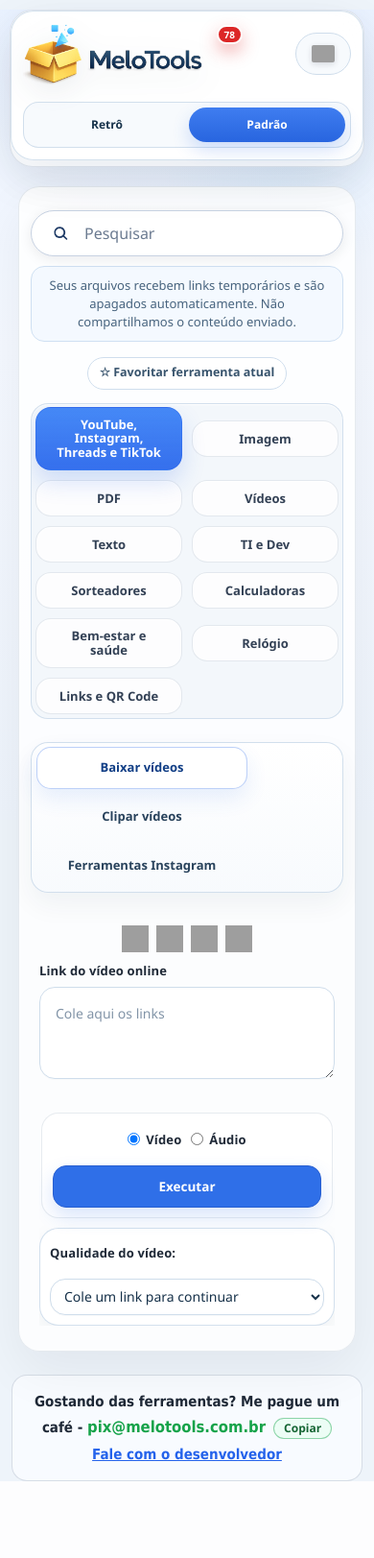
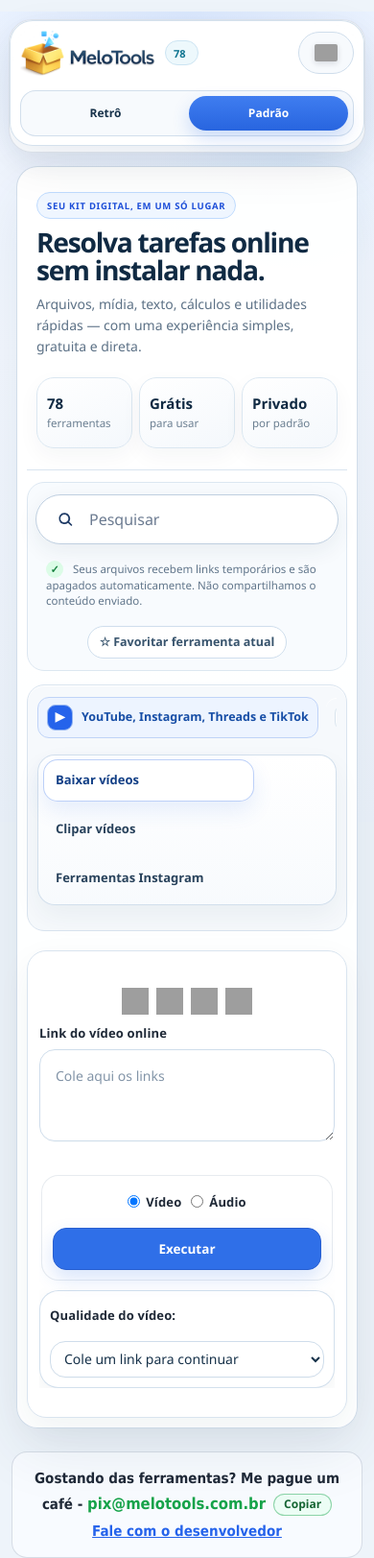
Before and after one commit to meloisonfire-hub/MeloTools, a Flask app: page / in a window 390 px wide. Shown: the whole page at 96% size. Before the commit the page ends 1543 px from the top, so only its background shows below. Run offline with Flask 3, Linux system fonts and the light colour scheme; some libraries are stand-ins or nearby versions; grey boxes are pictures that could not be loaded.

Commit message:
Refina interface e navegacao responsiva

```diff
--- /dev/null
+++ b/static/css/ui-refinement.css
@@ -0,0 +1,589 @@
+/* MeloTools workspace refinement.
+   Loaded after the legacy styles so the default theme has one clear visual system. */
+
+html[data-ui-theme="xp"] .workspace-hero,
+html[data-ui-theme="xp"] .workspace-nav-heading,
+html[data-ui-theme="xp"] .workspace-tools-heading,
+html[data-ui-theme="xp"] .main-tab-icon {
+  display: none !important;
+}
+
+html[data-ui-theme="xp"] .discovery-panel,
+html[data-ui-theme="xp"] .workspace-grid,
+html[data-ui-theme="xp"] .tool-stage {
+  display: contents !important;
+}
+
+html[data-ui-theme="saas"] {
+  --workspace-navy: #102a43;
+  --workspace-blue: #2563eb;
+  --workspace-blue-dark: #1d4ed8;
+  --workspace-cyan: #0891b2;
+  --workspace-line: #d9e4ef;
+  --workspace-soft: #f6f9fc;
+}
+
+html[data-ui-theme="saas"] .header {
+  width: min(1240px, calc(100% - 28px)) !important;
+  margin-top: 12px !important;
+  top: 8px !important;
+}
+
+html[data-ui-theme="saas"] .header-top {
+  grid-template-columns: auto 1fr auto !important;
+  min-height: 76px !important;
+  padding: 9px 16px !important;
+  border-radius: 24px !important;
+  background: rgba(255, 255, 255, .88) !important;
+  box-shadow: 0 12px 38px rgba(23, 50, 74, .08) !important;
+}
+
+html[data-ui-theme="saas"] .saas-header-spacer {
+  display: none !important;
+}
+
+html[data-ui-theme="saas"] .saas-brand {
+  grid-column: 1 !important;
+  grid-row: 1 !important;
+  justify-content: flex-start !important;
+  gap: 10px !important;
+}
+
+html[data-ui-theme="saas"] .saas-brand-logo {
+  height: 58px !important;
+  max-width: 250px !important;
+  filter: none !important;
+}
+
+html[data-ui-theme="saas"] .mt-tools-badge-dot-saas {
+  position: static !important;
+  width: auto !important;
+  min-width: 0 !important;
+  height: 30px !important;
+  padding: 0 10px !important;
+  gap: 4px !important;
+  border: 1px solid #cce4f2 !important;
+  border-radius: 999px !important;
+  background: #edf8fc !important;
+  color: #23627a !important;
+  font-size: 11px !important;
+  font-weight: 750 !important;
+  line-height: 1 !important;
+  box-shadow: none !important;
+  white-space: nowrap !important;
+}
+
+html[data-ui-theme="saas"] .mt-tools-badge-dot-saas strong {
+  color: #0e7490 !important;
+  font-size: 12px !important;
+}
+
+html[data-ui-theme="saas"] .theme-switcher {
+  grid-column: 3 !important;
+  margin-right: 56px !important;
+}
+
+html[data-ui-theme="saas"] .wrap {
+  width: min(1240px, calc(100% - 28px)) !important;
+  margin: 22px auto 46px !important;
+}
+
+html[data-ui-theme="saas"] .card {
+  padding: 24px !important;
+  border-color: rgba(204, 218, 232, .9) !important;
+  border-radius: 28px !important;
+  background: rgba(255, 255, 255, .94) !important;
+  box-shadow: 0 22px 65px rgba(23, 50, 74, .09) !important;
+}
+
+html[data-ui-theme="saas"] .workspace-hero {
+  display: grid !important;
+  grid-template-columns: minmax(0, 1.45fr) minmax(340px, .85fr) !important;
+  align-items: center !important;
+  gap: 34px !important;
+  padding: 14px 12px 28px !important;
+  border-bottom: 1px solid var(--workspace-line) !important;
+}
+
+html[data-ui-theme="saas"] .workspace-eyebrow {
+  display: inline-flex !important;
+  align-items: center !important;
+  min-height: 28px !important;
+  padding: 0 10px !important;
+  border: 1px solid #bfdbfe !important;
+  border-radius: 999px !important;
+  background: #eff6ff !important;
+  color: #1d4ed8 !important;
+  font-size: 11px !important;
+  font-weight: 820 !important;
+  letter-spacing: .075em !important;
+  text-transform: uppercase !important;
+}
+
+html[data-ui-theme="saas"] .workspace-hero h1 {
+  max-width: 720px !important;
+  margin: 12px 0 10px !important;
+  color: var(--workspace-navy) !important;
+  font-size: clamp(2rem, 3.2vw, 3.15rem) !important;
+  font-weight: 850 !important;
+  letter-spacing: -.045em !important;
+  line-height: 1.02 !important;
+}
+
+html[data-ui-theme="saas"] .workspace-hero-copy > p {
+  max-width: 690px !important;
+  margin: 0 !important;
+  color: #5c7186 !important;
+  font-size: 15.5px !important;
+  line-height: 1.6 !important;
+}
+
+html[data-ui-theme="saas"] .workspace-proof {
+  display: grid !important;
+  grid-template-columns: repeat(3, minmax(0, 1fr)) !important;
+  gap: 9px !important;
+}
+
+html[data-ui-theme="saas"] .workspace-proof span {
+  display: flex !important;
+  min-height: 84px !important;
+  flex-direction: column !important;
+  align-items: flex-start !important;
+  justify-content: center !important;
+  gap: 4px !important;
+  padding: 13px !important;
+  border: 1px solid #dbe7f1 !important;
+  border-radius: 18px !important;
+  background: linear-gradient(155deg, #ffffff, #f4f8fc) !important;
+  color: #6b7f91 !important;
+  font-size: 11.5px !important;
+  line-height: 1.25 !important;
+  box-shadow: 0 8px 22px rgba(23, 50, 74, .045) !important;
+}
+
+html[data-ui-theme="saas"] .workspace-proof strong {
+  color: var(--workspace-navy) !important;
+  font-size: 15px !important;
+  font-weight: 830 !important;
+}
+
+html[data-ui-theme="saas"] .discovery-panel {
+  margin: 18px 0 22px !important;
+  padding: 16px !important;
+  border: 1px solid #dce7f1 !important;
+  border-radius: 22px !important;
+  background: #f8fbfe !important;
+}
+
+html[data-ui-theme="saas"] #toolSearchWrap.tool-search {
+  width: min(720px, 100%) !important;
+  margin: 0 auto 10px !important;
+}
+
+html[data-ui-theme="saas"] #toolSearchWrap .tool-search-row {
+  min-height: 52px !important;
+  border-color: #bfcfe0 !important;
+  box-shadow: 0 7px 22px rgba(23, 50, 74, .07) !important;
+}
+
+html[data-ui-theme="saas"] #toolSearchWrap .tool-search-row:focus-within {
+  border-color: #7aa2ef !important;
+  box-shadow: 0 0 0 4px rgba(37, 99, 235, .11), 0 9px 24px rgba(23, 50, 74, .08) !important;
+}
+
+html[data-ui-theme="saas"] .privacy-status {
+  width: max-content !important;
+  max-width: 100% !important;
+  margin: 0 auto 10px !important;
+  padding: 7px 11px !important;
+  border: 0 !important;
+  background: transparent !important;
+  color: #60758a !important;
+  font-size: 12px !important;
+}
+
+html[data-ui-theme="saas"] .privacy-status::before {
+  content: "\2713" !important;
+  display: inline-grid !important;
+  width: 18px !important;
+  height: 18px !important;
+  margin-right: 7px !important;
+  place-items: center !important;
+  border-radius: 50% !important;
+  background: #dcfce7 !important;
+  color: #15803d !important;
+  font-size: 11px !important;
+  font-weight: 900 !important;
+}
+
+html[data-ui-theme="saas"] .tool-shortcuts {
+  margin-bottom: 0 !important;
+}
+
+html[data-ui-theme="saas"] .workspace-grid {
+  display: grid !important;
+  grid-template-columns: 264px minmax(0, 1fr) !important;
+  align-items: start !important;
+  gap: 20px !important;
+  min-width: 0 !important;
+}
+
+html[data-ui-theme="saas"] .nav-shell {
+  display: flex !important;
+  flex-direction: column !important;
+  gap: 10px !important;
+  width: 100% !important;
+  margin: 0 !important;
+  padding: 16px !important;
+  position: sticky !important;
+  top: 104px !important;
+  max-height: calc(100vh - 120px) !important;
+  border: 1px solid var(--workspace-line) !important;
+  border-radius: 22px !important;
+  background: var(--workspace-soft) !important;
+  box-shadow: inset 0 1px 0 #fff !important;
+  overflow: hidden !important;
+}
+
+html[data-ui-theme="saas"] .workspace-nav-heading {
+  display: flex !important;
+  align-items: baseline !important;
+  justify-content: space-between !important;
+  gap: 8px !important;
+  padding: 0 4px 4px !important;
+}
+
+html[data-ui-theme="saas"] .workspace-nav-heading span,
+html[data-ui-theme="saas"] .workspace-tools-heading {
+  color: #203b53 !important;
+  font-size: 12px !important;
+  font-weight: 850 !important;
+  letter-spacing: .06em !important;
+  text-transform: uppercase !important;
+}
+
+html[data-ui-theme="saas"] .workspace-nav-heading small {
+  color: #7b8fa2 !important;
+  font-size: 10px !important;
+}
+
+html[data-ui-theme="saas"] .workspace-tools-heading {
+  margin-top: 4px !important;
+  padding: 12px 4px 2px !important;
+  border-top: 1px solid #dbe5ef !important;
+}
+
+html[data-ui-theme="saas"] .main-tabs,
+html[data-ui-theme="saas"] .tool-tabs {
+  display: flex !important;
+  width: 100% !important;
+  max-width: none !important;
+  flex-direction: column !important;
+  flex-wrap: nowrap !important;
+  align-items: stretch !important;
+  justify-content: flex-start !important;
+  gap: 5px !important;
+  margin: 0 !important;
+  padding: 0 !important;
+  border: 0 !important;
+  border-radius: 0 !important;
+  background: transparent !important;
+  box-shadow: none !important;
+  overflow: visible !important;
+}
+
+html[data-ui-theme="saas"] .tool-tabs {
+  min-height: 0 !important;
+  max-height: 310px !important;
+  padding-right: 4px !important;
+  overflow-x: hidden !important;
+  overflow-y: auto !important;
+  scrollbar-width: thin !important;
+}
+
+html[data-ui-theme="saas"] .main-tabs .tabbtn {
+  width: 100% !important;
+  min-height: 42px !important;
+  justify-content: flex-start !important;
+  gap: 9px !important;
+  padding: 7px 9px !important;
+  border: 1px solid transparent !important;
+  border-radius: 12px !important;
+  background: transparent !important;
+  color: #52697e !important;
+  font-size: 12.5px !important;
+  font-weight: 730 !important;
+  text-align: left !important;
+}
+
+html[data-ui-theme="saas"] .main-tab-icon {
+  display: inline-grid !important;
+  width: 27px !important;
+  height: 27px !important;
+  flex: 0 0 27px !important;
+  place-items: center !important;
+  border: 1px solid #d7e3ed !important;
+  border-radius: 9px !important;
+  background: #fff !important;
+  color: #52708b !important;
+  font-size: 13px !important;
+  font-weight: 850 !important;
+}
+
+html[data-ui-theme="saas"] .main-tab-icon-code {
+  font-size: 10px !important;
+}
+
+html[data-ui-theme="saas"] .main-tabs .tabbtn.active {
+  border-color: #bfd3f7 !important;
+  background: #edf4ff !important;
+  color: #174ea6 !important;
+  box-shadow: none !important;
+}
+
+html[data-ui-theme="saas"] .main-tabs .tabbtn.active .main-tab-icon {
+  border-color: #93b4f1 !important;
+  background: #2563eb !important;
+  color: #fff !important;
+}
+
+html[data-ui-theme="saas"] .tool-tabs .tabbtn,
+html[data-ui-theme="saas"] .tool-tabs .tool-tab,
+html[data-ui-theme="saas"] .tool-tab {
+  display: flex !important;
+  width: 100% !important;
+  min-width: 0 !important;
+  min-height: 36px !important;
+  height: auto !important;
+  flex: 0 0 auto !important;
+  justify-content: flex-start !important;
+  padding: 8px 10px !important;
+  border: 0 !important;
+  border-radius: 10px !important;
+  background: transparent !important;
+  color: #52697e !important;
+  font-size: 12px !important;
+  font-weight: 680 !important;
+  line-height: 1.3 !important;
+  text-align: left !important;
+  white-space: normal !important;
+  box-shadow: none !important;
+}
+
+html[data-ui-theme="saas"] .tool-tabs .tabbtn:hover {
+  background: #fff !important;
+  color: #24435f !important;
+}
+
+html[data-ui-theme="saas"] .tool-tabs .tabbtn.active {
+  background: #fff !important;
+  color: #174ea6 !important;
+  box-shadow: inset 3px 0 0 #2563eb, 0 5px 14px rgba(23, 50, 74, .05) !important;
+}
+
+html[data-ui-theme="saas"] .mt-tools-skeleton {
+  grid-column: 2 !important;
+}
+
+html[data-ui-theme="saas"] .tool-stage {
+  min-width: 0 !important;
+  min-height: 520px !important;
+  padding: 30px !important;
+  border: 1px solid var(--workspace-line) !important;
+  border-radius: 24px !important;
+  background: #fff !important;
+  box-shadow: 0 12px 35px rgba(23, 50, 74, .055) !important;
+}
+
+html[data-ui-theme="saas"] .tool-stage .section.show {
+  display: block !important;
+}
+
+html[data-ui-theme="saas"] .tool-stage .title,
+html[data-ui-theme="saas"] .tool-stage .sub {
+  text-align: left !important;
+}
+
+html[data-ui-theme="saas"] .tool-stage .sub {
+  margin-left: 0 !important;
+  margin-right: 0 !important;
+}
+
+@media (max-width: 980px) {
+  html[data-ui-theme="saas"] .workspace-hero {
+    grid-template-columns: 1fr !important;
+  }
+
+  html[data-ui-theme="saas"] .workspace-proof {
+    max-width: 620px !important;
+  }
+
+  html[data-ui-theme="saas"] .workspace-grid {
+    width: 100% !important;
+    max-width: 100% !important;
+    grid-template-columns: minmax(0, 1fr) !important;
+  }
+
+  html[data-ui-theme="saas"] .workspace-grid > *,
+  html[data-ui-theme="saas"] .tool-stage,
+  html[data-ui-theme="saas"] .tool-stage .section {
+    min-width: 0 !important;
+    max-width: 100% !important;
+  }
+
+  html[data-ui-theme="saas"] .nav-shell {
+    position: static !important;
+    max-height: none !important;
+    overflow: visible !important;
+  }
+
+  html[data-ui-theme="saas"] .workspace-nav-heading,
+  html[data-ui-theme="saas"] .workspace-tools-heading {
+    display: none !important;
+  }
+
+  html[data-ui-theme="saas"] .main-tabs,
+  html[data-ui-theme="saas"] .tool-tabs {
+    width: 100% !important;
+    max-height: none !important;
+    flex-direction: row !important;
+    align-items: center !important;
+    gap: 7px !important;
+    padding: 2px 0 7px !important;
+    overflow-x: auto !important;
+    overflow-y: hidden !important;
+    scroll-snap-type: x proximity !important;
+  }
+
+  html[data-ui-theme="saas"] .main-tabs .tabbtn,
+  html[data-ui-theme="saas"] .tool-tabs .tabbtn,
+  html[data-ui-theme="saas"] .tool-tabs .tool-tab {
+    width: auto !important;
+    min-width: max-content !important;
+    flex: 0 0 auto !important;
+    scroll-snap-align: start !important;
+    white-space: nowrap !important;
+  }
+
+  html[data-ui-theme="saas"] .tool-tabs .tabbtn.active {
+    box-shadow: inset 0 -3px 0 #2563eb, 0 5px 14px rgba(23, 50, 74, .05) !important;
+  }
+
+  html[data-ui-theme="saas"] .mt-tools-skeleton {
+    grid-column: 1 !important;
+  }
+}
+
+@media (max-width: 640px) {
+  html[data-ui-theme="saas"] .header,
+  html[data-ui-theme="saas"] .wrap {
+    width: calc(100% - 16px) !important;
+  }
+
+  html[data-ui-theme="saas"] .header-top {
+    grid-template-columns: minmax(0, 1fr) auto !important;
+    padding: 9px 10px !important;
+  }
+
+  html[data-ui-theme="saas"] .saas-brand-logo {
+    height: 48px !important;
+    max-width: min(178px, 52vw) !important;
+  }
+
+  html[data-ui-theme="saas"] .mt-tools-badge-dot-saas {
+    height: 26px !important;
+    padding: 0 8px !important;
+    font-size: 0 !important;
+  }
+
+  html[data-ui-theme="saas"] .mt-tools-badge-dot-saas strong {
+    font-size: 11px !important;
+  }
+
+  html[data-ui-theme="saas"] .theme-switcher {
+    grid-column: 1 / -1 !important;
+    width: 100% !important;
+    margin: 5px 0 0 !important;
+  }
+
+  html[data-ui-theme="saas"] .card {
+    padding: 10px !important;
+    border-radius: 22px !important;
+  }
+
+  html[data-ui-theme="saas"] .workspace-hero {
+    gap: 20px !important;
+    padding: 16px 10px 22px !important;
+  }
+
+  html[data-ui-theme="saas"] .workspace-eyebrow {
+    font-size: 9.5px !important;
+  }
+
+  html[data-ui-theme="saas"] .workspace-hero h1 {
+    margin-top: 10px !important;
+    font-size: clamp(1.78rem, 9vw, 2.35rem) !important;
+  }
+
+  html[data-ui-theme="saas"] .workspace-hero-copy > p {
+    font-size: 14px !important;
+  }
+
+  html[data-ui-theme="saas"] .workspace-proof {
+    grid-template-columns: repeat(3, minmax(0, 1fr)) !important;
+    gap: 7px !important;
+    overflow: visible !important;
+  }
+
+  html[data-ui-theme="saas"] .workspace-proof span {
+    min-height: 74px !important;
+    padding: 10px !important;
+  }
+
+  html[data-ui-theme="saas"] .discovery-panel {
+    margin: 12px 0 14px !important;
+    padding: 12px 8px !important;
+    border-radius: 18px !important;
+  }
+
+  html[data-ui-theme="saas"] #toolSearchWrap.tool-search {
+    width: 100% !important;
+    margin-top: 0 !important;
+  }
+
+  html[data-ui-theme="saas"] .privacy-status {
+    width: 100% !important;
+    font-size: 11.5px !important;
+    text-align: left !important;
+  }
+
+  html[data-ui-theme="saas"] .nav-shell {
+    padding: 10px !important;
+    border-radius: 18px !important;
+  }
+
+  html[data-ui-theme="saas"] .main-tabs .tabbtn {
+    min-width: 130px !important;
+  }
+
+  html[data-ui-theme="saas"] .tool-tabs .tabbtn,
+  html[data-ui-theme="saas"] .tool-tabs .tool-tab {
+    min-width: 148px !important;
+  }
+
+  html[data-ui-theme="saas"] .tool-stage {
+    min-height: 420px !important;
+    padding: 20px 12px !important;
+    border-radius: 20px !important;
+  }
+
+  html[data-ui-theme="saas"] .tool-stage .title,
+  html[data-ui-theme="saas"] .tool-stage .sub {
+    text-align: center !important;
+  }
+
+  html[data-ui-theme="saas"] .tool-stage .sub {
+    margin-left: auto !important;
+    margin-right: auto !important;
+  }
+}
--- a/templates/index.html
+++ b/templates/index.html
@@ -93,7 +93,7 @@ html[data-ui-theme="xp"] .tool-tabs .tabbtn.is-hidden{
     <div class="saas-header-spacer" aria-hidden="true"></div>
     <div class="saas-brand" aria-label="MeloTools">
       <img class="saas-brand-logo" src="{{ url_for('static', filename='logo-saas.png') }}" alt="MeloTools">
-      <span class="mt-tools-badge-dot mt-tools-badge-dot-saas" aria-label="78 ferramentas totalmente grátis" title="78 ferramentas totalmente grátis">78</span>
+      <span class="mt-tools-badge-dot mt-tools-badge-dot-saas" aria-label="78 ferramentas totalmente gr&aacute;tis" title="78 ferramentas totalmente gr&aacute;tis"><strong>78</strong> ferramentas</span>
     </div>
     <div class="theme-switcher" role="group" aria-label="Escolher tema do site">
       <button class="theme-option" type="button" data-theme-choice="xp" aria-pressed="false">Retr&ocirc;</button>
@@ -124,7 +124,6 @@ html[data-ui-theme="xp"] .tool-tabs .tabbtn.is-hidden{
 </div>
 <meta name="google-adsense-account" content="ca-pub-9686460887343092">
 <main class="wrap" id="mainContent" tabindex="-1">
-  <h1 class="sr-only">MeloTools — ferramentas online gratuitas</h1>
   <div class="card">
     <div class="xp-window-titlebar" aria-hidden="true">
       <div class="xp-window-title"><span class="xp-window-icon"></span><span>MeloTools - Painel de Ferramentas</span></div>
@@ -136,6 +135,19 @@ html[data-ui-theme="xp"] .tool-tabs .tabbtn.is-hidden{
       <span class="mt-tools-badge-dot" aria-label="78 ferramentas totalmente grátis" title="78 ferramentas totalmente grátis">78</span>
     </div>
         {% endif %}
+    <section class="workspace-hero" aria-labelledby="workspaceTitle">
+      <div class="workspace-hero-copy">
+        <span class="workspace-eyebrow">Seu kit digital, em um s&oacute; lugar</span>
+        <h1 id="workspaceTitle">Resolva tarefas online sem instalar nada.</h1>
+        <p>Arquivos, m&iacute;dia, texto, c&aacute;lculos e utilidades r&aacute;pidas &mdash; com uma experi&ecirc;ncia simples, gratuita e direta.</p>
+      </div>
+      <div class="workspace-proof" aria-label="Diferenciais do MeloTools">
+        <span><strong>78</strong> ferramentas</span>
+        <span><strong>Gr&aacute;tis</strong> para usar</span>
+        <span><strong>Privado</strong> por padr&atilde;o</span>
+      </div>
+    </section>
+    <div class="discovery-panel">
     <div class="tool-search" id="toolSearchWrap">
       <label class="tool-search-label" for="toolSearchInput">Pesquisar</label>
       <div class="tool-search-row">
@@ -155,42 +167,60 @@ html[data-ui-theme="xp"] .tool-tabs .tabbtn.is-hidden{
       <div class="tool-shortcut-row hidden" id="favoriteTools" aria-label="Ferramentas favoritas"></div>
       <div class="tool-shortcut-row hidden" id="recentTools" aria-label="Ferramentas usadas recentemente"></div>
     </div>
+    </div>
+    <div class="workspace-grid">
     <nav class="nav-shell" aria-label="Navega&ccedil;&atilde;o de ferramentas">
+      <div class="workspace-nav-heading">
+        <span>Explorar</span>
+        <small>Escolha uma categoria</small>
+      </div>
       <div class="main-tabs tabs" id="mainTabs">
         <button class="main-tab tabbtn active" type="button" data-category="media">
+          <span class="main-tab-icon" aria-hidden="true">▶</span>
           <span class="main-tab-label" data-i18n="nav_media">YouTube, Instagram e TikTok</span>
         </button>
         <button class="main-tab tabbtn" type="button" data-category="image">
+          <span class="main-tab-icon" aria-hidden="true">◇</span>
           <span class="main-tab-label" data-i18n="nav_image">Imagem</span>
         </button>
         <button class="main-tab tabbtn" type="button" data-category="pdf">
+          <span class="main-tab-icon" aria-hidden="true">▤</span>
           <span class="main-tab-label" data-i18n="nav_pdf">PDF</span>
         </button>
         <button class="main-tab tabbtn" type="button" data-category="video">
+          <span class="main-tab-icon" aria-hidden="true">●</span>
           <span class="main-tab-label" data-i18n="nav_video">V&iacute;deos</span>
         </button>
         <button class="main-tab tabbtn" type="button" data-category="text">
+          <span class="main-tab-icon" aria-hidden="true">¶</span>
           <span class="main-tab-label">Texto</span>
         </button>
         <button class="main-tab tabbtn" type="button" data-category="dev">
+          <span class="main-tab-icon main-tab-icon-code" aria-hidden="true">{}</span>
           <span class="main-tab-label">TI e Dev</span>
         </button>
         <button class="main-tab tabbtn" type="button" data-category="random">
+          <span class="main-tab-icon" aria-hidden="true">✦</span>
           <span class="main-tab-label">Sorteadores</span>
         </button>
         <button class="main-tab tabbtn" type="button" data-category="calc">
+          <span class="main-tab-icon" aria-hidden="true">+</span>
           <span class="main-tab-label">Calculadoras</span>
         </button>
         <button class="main-tab tabbtn" type="button" data-category="wellness">
+          <span class="main-tab-icon" aria-hidden="true">♡</span>
           <span class="main-tab-label">Bem-estar e sa&uacute;de</span>
         </button>
         <button class="main-tab tabbtn" type="button" data-category="clock">
+          <span class="main-tab-icon" aria-hidden="true">◷</span>
           <span class="main-tab-label">Rel&oacute;gio</span>
         </button>
         <button class="main-tab tabbtn" type="button" data-category="links">
+          <span class="main-tab-icon" aria-hidden="true">⌁</span>
           <span class="main-tab-label">Links e QR Code</span>
         </button>
       </div>
+      <div class="workspace-tools-heading">Ferramentas</div>
       <div class="tool-tabs tabs" id="toolTabs">
         <button class="tool-tab tabbtn active" type="button" data-category="media" data-tab="tab-youtube" data-i18n="tab_youtube">Processar v&iacute;deos</button>
         <button class="tool-tab tabbtn" type="button" data-category="media" data-tab="tab-youtube-clip">Clipar v&iacute;deos</button>
@@ -286,6 +316,7 @@ html[data-ui-theme="xp"] .tool-tabs .tabbtn.is-hidden{
       <div class="mt-sk-card"></div>
       <div class="mt-sk-card"></div>
     </div>
+    <div class="tool-stage">
 
     <section id="tab-ocr" class="section" data-category="pdf">
       <h2 class="title" data-i18n="ocr_title">Converta PDFs e imagens em documentos pesquis&aacute;veis (OCR)
@@ -1833,6 +1864,8 @@ html[data-ui-theme="xp"] .tool-tabs .tabbtn.is-hidden{
   <p class="note mt-clock-link-row">Link <a id="obs_sw_link" href="/cronometro" target="_blank" rel="noopener noreferrer">/cronometro</a></p>
 </section>
 <!-- MELOTOOLS_EXTRA_SECTIONS_END -->
+    </div>
+    </div>
   </div>
   <div class="footer" id="footerContent">{{ footer }}</div>
 </main>
@@ -1868,6 +1901,7 @@ if ('serviceWorker' in navigator) {
 <div class="toast-container" id="toastContainer"></div>
 
   <link rel="stylesheet" href="/static/css/melotools-extra-tabs.css?v=20260716-hardening1">
+  <link rel="stylesheet" href="/static/css/ui-refinement.css?v=20260717-ui4">
 <script src="/static/js/melotools-extra-tabs.js?v=20260716-hardening1"></script>
 <script src="/static/js/tool-shortcuts.js?v=20260716-hardening1"></script>
 <script id="theme-switch-script">
--- a/test_all_functions.py
+++ b/test_all_functions.py
@@ -75,9 +75,9 @@ def check_status(name, resp, expected_status):
 # Health
 check('health', c.get('/health'))
 
-# Online videos
-check('online-download', c.post('/api/online/download', data={'url':'mock://video','mode':'video','quality':'720'}))
-check('online-clip', c.post('/api/online/clip', data={'url':'mock://video','start':'0','end':'1'}))
+# Online videos: unsupported protocols must be rejected before reaching yt-dlp.
+check_status('online-download-blocks-unsupported-protocol', c.post('/api/online/download', data={'url':'mock://video','mode':'video','quality':'720'}), 400)
+check_status('online-clip-blocks-unsupported-protocol', c.post('/api/online/clip', data={'url':'mock://video','start':'0','end':'1'}), 400)
 check_status('instagram-invalid-post', c.post('/api/online/instagram-tools', data={'url':'https://instagram.com/p/abc/'}), 400)
 check('online-link-qr', c.post('/api/links/qr-generate', data={'text':'https://example.com/v'}))
 
```
Also changed, not shown: tests/test_smoke.py (+12 -0 lines).
